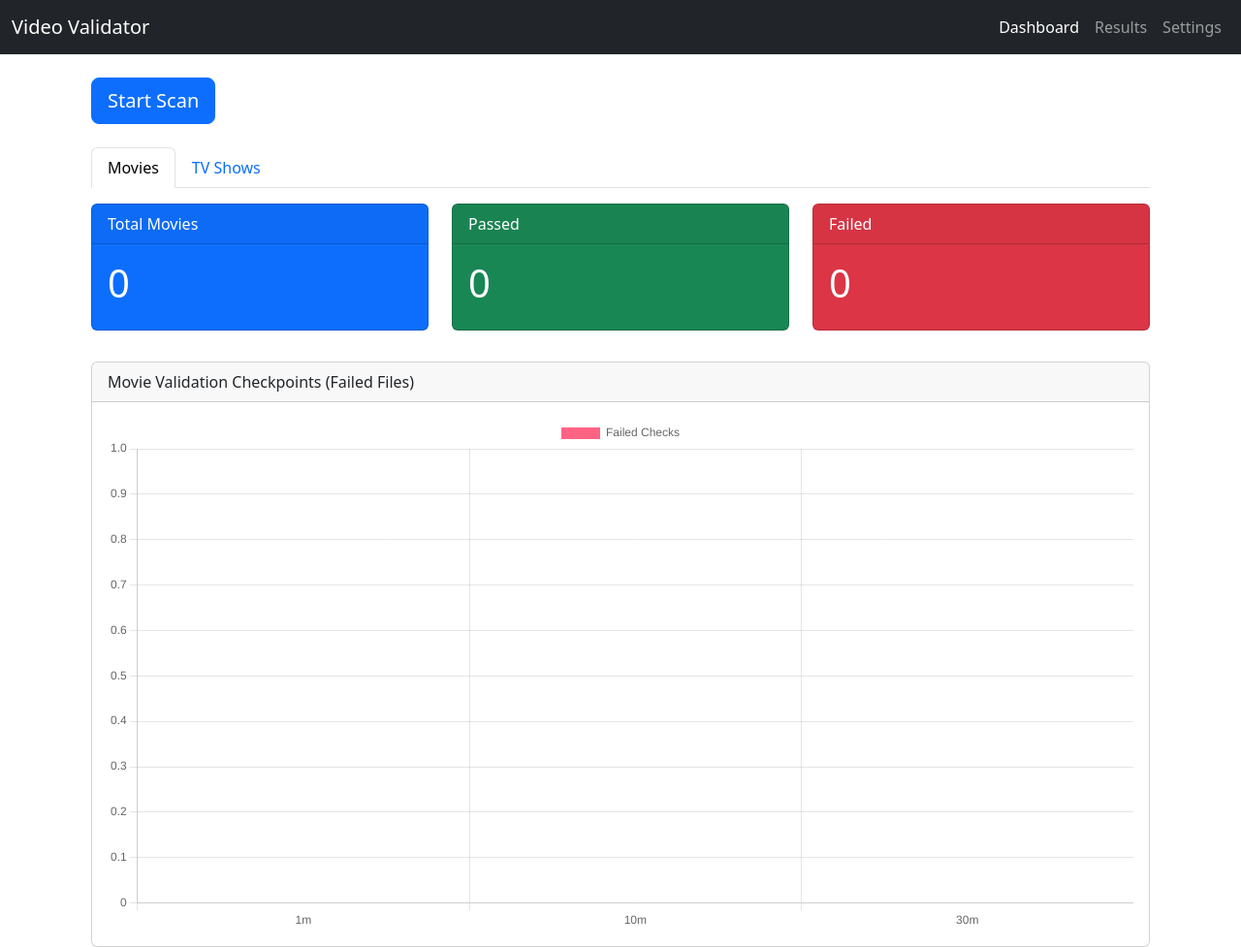
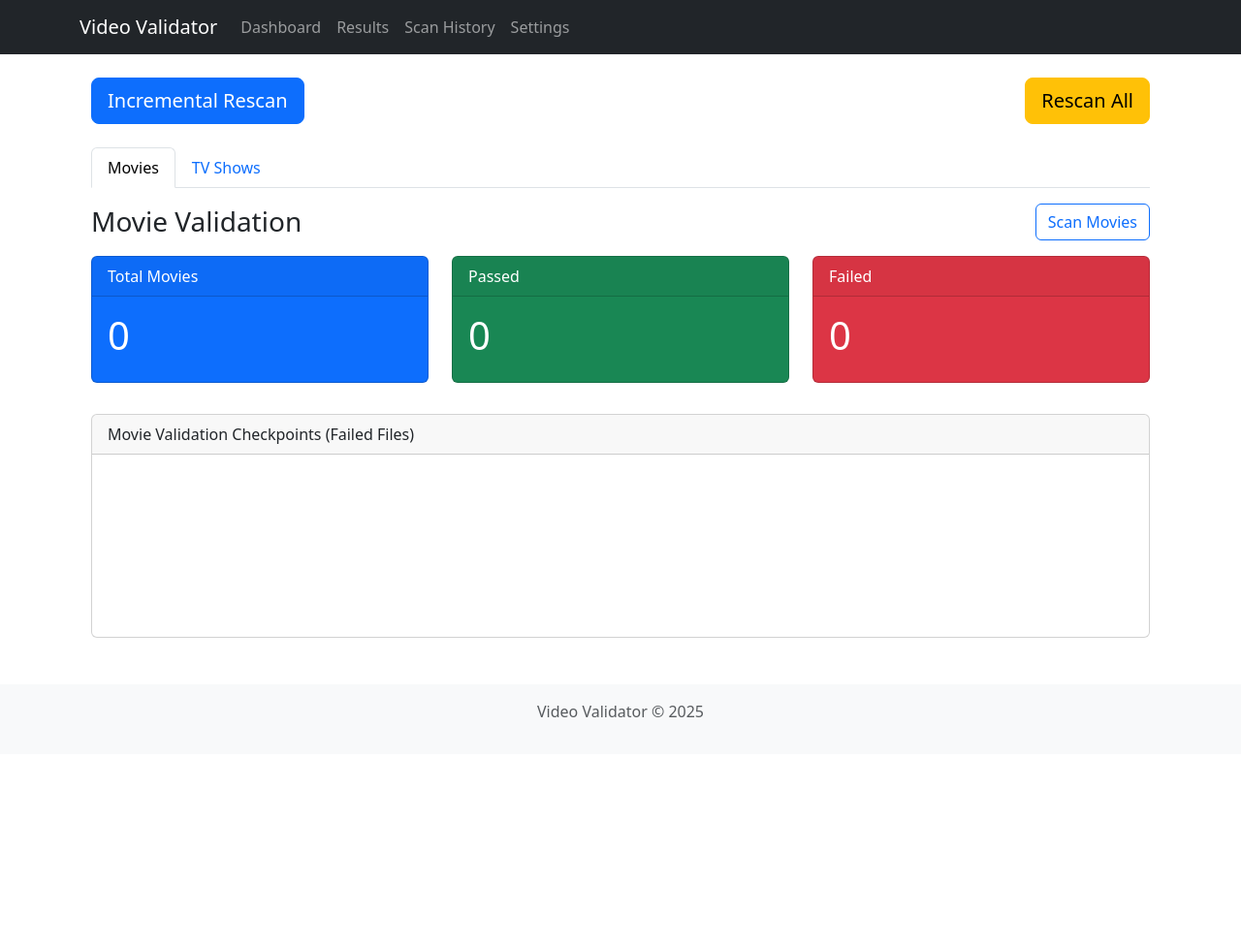
Before and after one commit to citadella/video-validator, a Flask app: page / in a window 1280 px wide. Shown: the whole page at 97% size. After the commit the page ends 740 px from the top, so only its background shows below. Run offline with Flask 3, Linux system fonts and the light colour scheme; data that the repository does not hold is empty; a map, chart or similar area stays blank.

Commit message:
Release v1.1.2: Scan history improvements and bug fixes

```diff
--- a/templates/base.html
+++ b/templates/base.html
@@ -2,53 +2,47 @@
 <html lang="en">
 <head>
     <meta charset="UTF-8">
-    <title>{% block title %}Video Validator{% endblock %}</title>
-    <meta name="viewport" content="width=device-width, initial-scale=1">
-    <!-- Bootstrap 5 CSS CDN -->
+    <meta name="viewport" content="width=device-width, initial-scale=1.0">
+    <title>Video Validator</title>
     <link href="https://cdn.jsdelivr.net/npm/bootstrap@5.3.0/dist/css/bootstrap.min.css" rel="stylesheet">
-    {% block head %}{% endblock %}
+    <link rel="stylesheet" href="https://cdn.jsdelivr.net/npm/bootstrap-icons@1.10.0/font/bootstrap-icons.css">
+    <script src="https://cdn.jsdelivr.net/npm/bootstrap@5.3.0/dist/js/bootstrap.bundle.min.js"></script>
+    <script src="https://cdn.jsdelivr.net/npm/chart.js"></script>
 </head>
 <body>
-    <!-- Navigation Bar -->
-    <nav class="navbar navbar-expand-lg navbar-dark bg-dark mb-4">
-        <div class="container-fluid">
-            <a class="navbar-brand" href="{{ url_for('dashboard') }}">Video Validator</a>
-            <button class="navbar-toggler" type="button" data-bs-toggle="collapse" data-bs-target="#navbarNav"
-                aria-controls="navbarNav" aria-expanded="false" aria-label="Toggle navigation">
+    <nav class="navbar navbar-expand-lg navbar-dark bg-dark">
+        <div class="container">
+            <a class="navbar-brand" href="/">Video Validator</a>
+            <button class="navbar-toggler" type="button" data-bs-toggle="collapse" data-bs-target="#navbarNav">
                 <span class="navbar-toggler-icon"></span>
             </button>
             <div class="collapse navbar-collapse" id="navbarNav">
-                <ul class="navbar-nav ms-auto">
+                <ul class="navbar-nav">
                     <li class="nav-item">
-                        <a class="nav-link{% if request.endpoint == 'dashboard' %} active{% endif %}" href="{{ url_for('dashboard') }}">Dashboard</a>
+                        <a class="nav-link" href="/">Dashboard</a>
                     </li>
                     <li class="nav-item">
-                        <a class="nav-link{% if request.endpoint == 'results' %} active{% endif %}" href="{{ url_for('results') }}">Results</a>
+                        <a class="nav-link" href="/results">Results</a>
                     </li>
                     <li class="nav-item">
-                        <a class="nav-link{% if request.endpoint == 'settings' %} active{% endif %}" href="{{ url_for('settings') }}">Settings</a>
+                        <a class="nav-link" href="/scan-history">Scan History</a>
+                    </li>
+                    <li class="nav-item">
+                        <a class="nav-link" href="/settings">Settings</a>
                     </li>
                 </ul>
             </div>
         </div>
     </nav>
 
-    <!-- Main Content Area -->
-    <div class="container">
-        {% with messages = get_flashed_messages() %}
-            {% if messages %}
-                <div class="alert alert-info" role="alert">
-                    {% for message in messages %}
-                        {{ message }}<br>
-                    {% endfor %}
-                </div>
-            {% endif %}
-        {% endwith %}
+    <div class="container mt-4">
         {% block content %}{% endblock %}
     </div>
 
-    <!-- Bootstrap 5 JS CDN (for navbar toggling) -->
-    <script src="https://cdn.jsdelivr.net/npm/bootstrap@5.3.0/dist/js/bootstrap.bundle.min.js"></script>
-    {% block scripts %}{% endblock %}
+    <footer class="bg-light text-center py-3 mt-5">
+        <div class="container">
+            <p class="text-muted">Video Validator &copy; {{ now().year if now else "2025" }}</p>
+        </div>
+    </footer>
 </body>
 </html>
--- a/templates/dashboard.html
+++ b/templates/dashboard.html
@@ -1,12 +1,24 @@
 {% extends "base.html" %}
 {% block content %}
 <div class="container mt-4">
-    <form action="{{ url_for('start_scan') }}" method="POST" id="scan-form">
-        <button type="submit" class="btn btn-primary btn-lg mb-4" id="scan-btn">
-            Start Scan
-        </button>
-    </form>
-
+    <div class="d-flex justify-content-between mb-4">
+        <!-- Left: Incremental Rescan -->
+        <div>
+            <form action="{{ url_for('start_full_scan') }}" method="POST">
+                <button type="submit" class="btn btn-primary btn-lg">
+                    Incremental Rescan
+                </button>
+            </form>
+        </div>
+        <!-- Right: Rescan All -->
+        <div>
+            <form action="{{ url_for('rescan_all') }}" method="POST">
+                <button type="submit" class="btn btn-warning btn-lg">
+                    <i class="fas fa-sync-alt"></i> Rescan All
+                </button>
+            </form>
+        </div>
+    </div>
     <!-- Media Type Tabs -->
     <ul class="nav nav-tabs" id="mediaTabs" role="tablist">
         <li class="nav-item" role="presentation">
@@ -20,10 +32,17 @@
             </button>
         </li>
     </ul>
-
     <div class="tab-content mt-3">
         <!-- Movies Tab -->
         <div class="tab-pane fade show active" id="movies" role="tabpanel" aria-labelledby="movies-tab">
+            <div class="d-flex justify-content-between align-items-center mb-3">
+                <h3 class="mb-0">Movie Validation</h3>
+                <form action="{{ url_for('start_movies_scan') }}" method="POST">
+                    <button type="submit" class="btn btn-outline-primary">
+                        <i class="fas fa-play-circle"></i> Scan Movies
+                    </button>
+                </form>
+            </div>
             <div class="row">
                 <div class="col-md-4">
                     <div class="card text-white bg-primary mb-3">
@@ -57,9 +76,16 @@
                 </div>
             </div>
         </div>
-
         <!-- TV Tab -->
         <div class="tab-pane fade" id="tv" role="tabpanel" aria-labelledby="tv-tab">
+            <div class="d-flex justify-content-between align-items-center mb-3">
+                <h3 class="mb-0">TV Show Validation</h3>
+                <form action="{{ url_for('start_tv_scan') }}" method="POST">
+                    <button type="submit" class="btn btn-outline-primary">
+                        <i class="fas fa-play-circle"></i> Scan TV Shows
+                    </button>
+                </form>
+            </div>
             <div class="row">
                 <div class="col-md-4">
                     <div class="card text-white bg-info mb-3">
@@ -100,13 +126,6 @@
 {% block scripts %}
 <script src="https://cdn.jsdelivr.net/npm/chart.js"></script>
 <script>
-document.getElementById('scan-form').addEventListener('submit', function(e) {
-    var btn = document.getElementById('scan-btn');
-    btn.disabled = true;
-    btn.innerHTML = '<span class="spinner-border spinner-border-sm" role="status"></span> Scanning...';
-});
-
-// Movie chart
 const movieCtx = document.getElementById('movieChart').getContext('2d');
 new Chart(movieCtx, {
     type: 'bar',
@@ -127,7 +146,6 @@ new Chart(movieCtx, {
     }
 });
 
-// TV chart
 const tvCtx = document.getElementById('tvChart').getContext('2d');
 new Chart(tvCtx, {
     type: 'bar',
```
Also changed, not shown: docker-compose.yml (+10 -6 lines), templates/results.bakup.html (deleted, +0 -59 lines), 2 other files.
